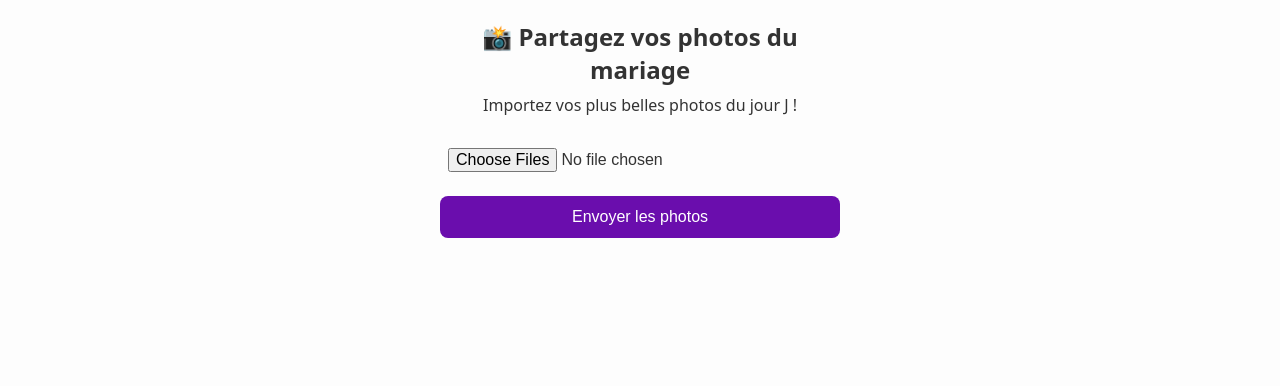
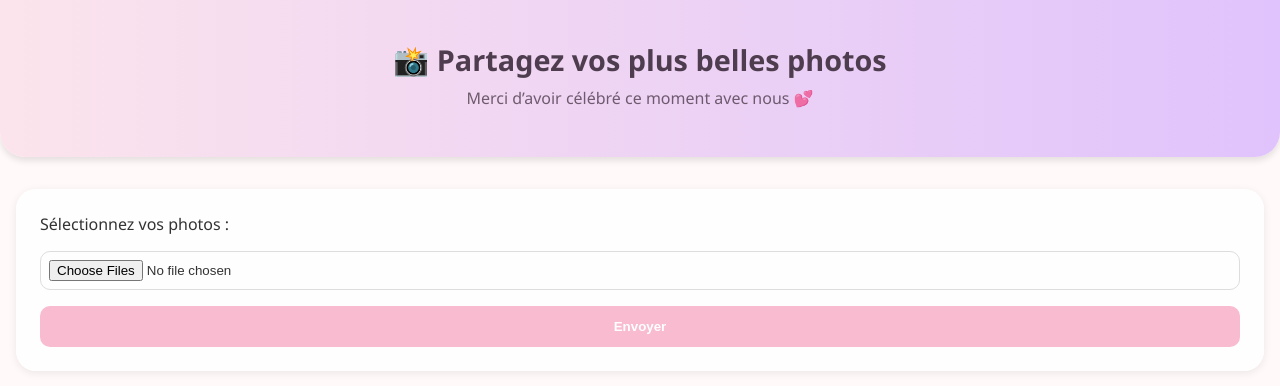
Before and after one commit to JrSmooth6/wedding_photos, a plain HTML site: page Front/index.html in a window 1280 px wide. Drawn offline with Linux system fonts and the light colour scheme.

Commit message:
change front

```diff
--- a/Front/index.html
+++ b/Front/index.html
@@ -7,7 +7,7 @@
     <title>Partage photos - Mariage</title>
     <link rel="stylesheet" href="style.css" />
     <link rel="manifest" href="manifest.json" />
-    <meta name="theme-color" content="#f28db0" />
+    <meta name="theme-color" content="#fbeaea" />
 
     <!-- Apple / iOS -->
     <link rel="apple-touch-icon" href="icons/icon-192.png" />
@@ -25,17 +25,20 @@
 </head>
 
 <body>
-    <div class="container">
-        <h1>📸 Partagez vos photos du mariage</h1>
-        <p>Importez vos plus belles photos du jour J !</p>
+    <header class="header">
+        <h1>📸 Partagez vos plus belles photos</h1>
+        <p>Merci d’avoir célébré ce moment avec nous 💕</p>
+    </header>
 
-        <form id="uploadForm" enctype="multipart/form-data">
-            <input type="file" id="photoInput" name="photos" accept="image/*" multiple required />
-            <button type="submit">Envoyer les photos</button>
+    <main class="container">
+        <form id="uploadForm">
+            <label for="file">Sélectionnez vos photos :</label>
+            <input type="file" id="file" name="file" accept="image/*" multiple required />
+            <button type="submit">Envoyer</button>
         </form>
 
-        <div id="statusMessage"></div>
-    </div>
+        <div id="status"></div>
+    </main>
 
     <script src="script.js"></script>
 </body>
--- a/Front/style.css
+++ b/Front/style.css
@@ -1,60 +1,72 @@
-/* Reset simple */
-* {
+body {
   margin: 0;
-    padding: 0;
-    box-sizing: border-box;
+  font-family: 'Segoe UI', sans-serif;
+  background-color: #fff9f9;
+  color: #333;
+  display: flex;
+  flex-direction: column;
+  min-height: 100vh;
 }
 
-  body {
-    font-family: system-ui, sans-serif;
-    background: #fdfdfd;
-    color: #333;
-    padding: 20px;
+.header {
+  background: linear-gradient(to right, #fce4ec, #e0c3fc);
+  padding: 2rem 1rem;
+  text-align: center;
+  color: #4e3d4e;
+  box-shadow: 0 4px 6px rgba(0,0,0,0.1);
+  border-bottom-left-radius: 25px;
+  border-bottom-right-radius: 25px;
+}
+
+.header h1 {
+  font-size: 1.8rem;
+  margin: 0.5rem 0;
+}
+
+.header p {
+  font-size: 1rem;
+  margin-top: 0;
+  opacity: 0.8;
 }
 
 .container {
-    max-width: 400px;
-    margin: 0 auto;
-    text-align: center;
-  }
-
-  h1 {
-    font-size: 1.5rem;
-    margin-bottom: 0.5rem;
-  }
-
-  p {
-    font-size: 1rem;
-    margin-bottom: 1.5rem;
+  padding: 2rem 1rem;
+  flex: 1;
 }
 
 form {
   display: flex;
   flex-direction: column;
   gap: 1rem;
+  background-color: #ffffffdd;
+  padding: 1.5rem;
+  border-radius: 20px;
+  box-shadow: 0 2px 8px rgba(0,0,0,0.08);
 }
 
 input[type="file"] {
+  border: 1px solid #ddd;
   padding: 0.5rem;
-    font-size: 1rem;
+  border-radius: 10px;
 }
 
 button {
-    background-color: #6a0dad;
+  background-color: #f8bbd0;
+  border: none;
+  padding: 0.8rem;
   color: white;
-    border: none;
-    padding: 0.75rem;
-    font-size: 1rem;
-    border-radius: 8px;
+  font-weight: bold;
+  border-radius: 10px;
   cursor: pointer;
-    transition: background 0.3s ease;
+  transition: background 0.3s;
 }
 
 button:hover {
-    background-color: #5800a0;
+  background-color: #f48fb1;
 }
 
-  #statusMessage {
+#status {
   margin-top: 1rem;
-    font-weight: bold;
+  font-size: 0.9rem;
+  color: #4e3d4e;
 }
```
Lines whose indentation alone changed are shown as unchanged.
